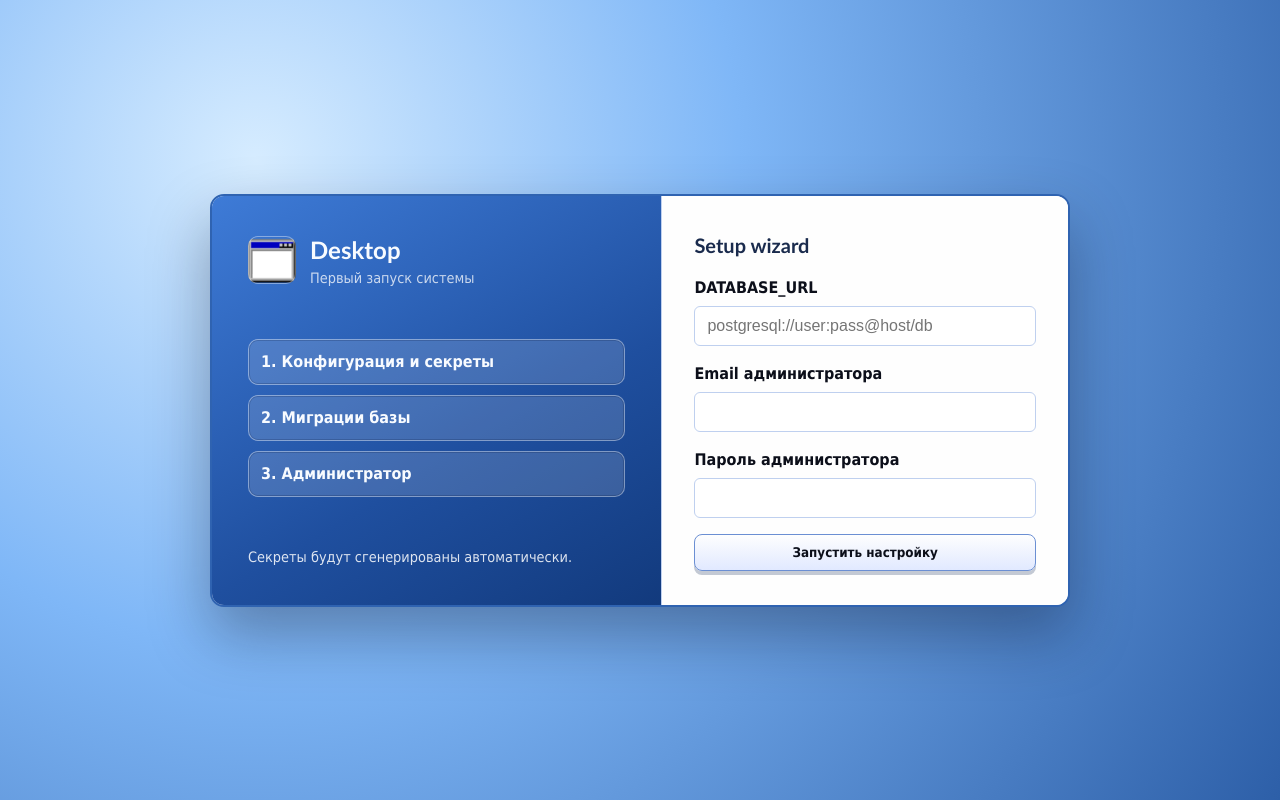
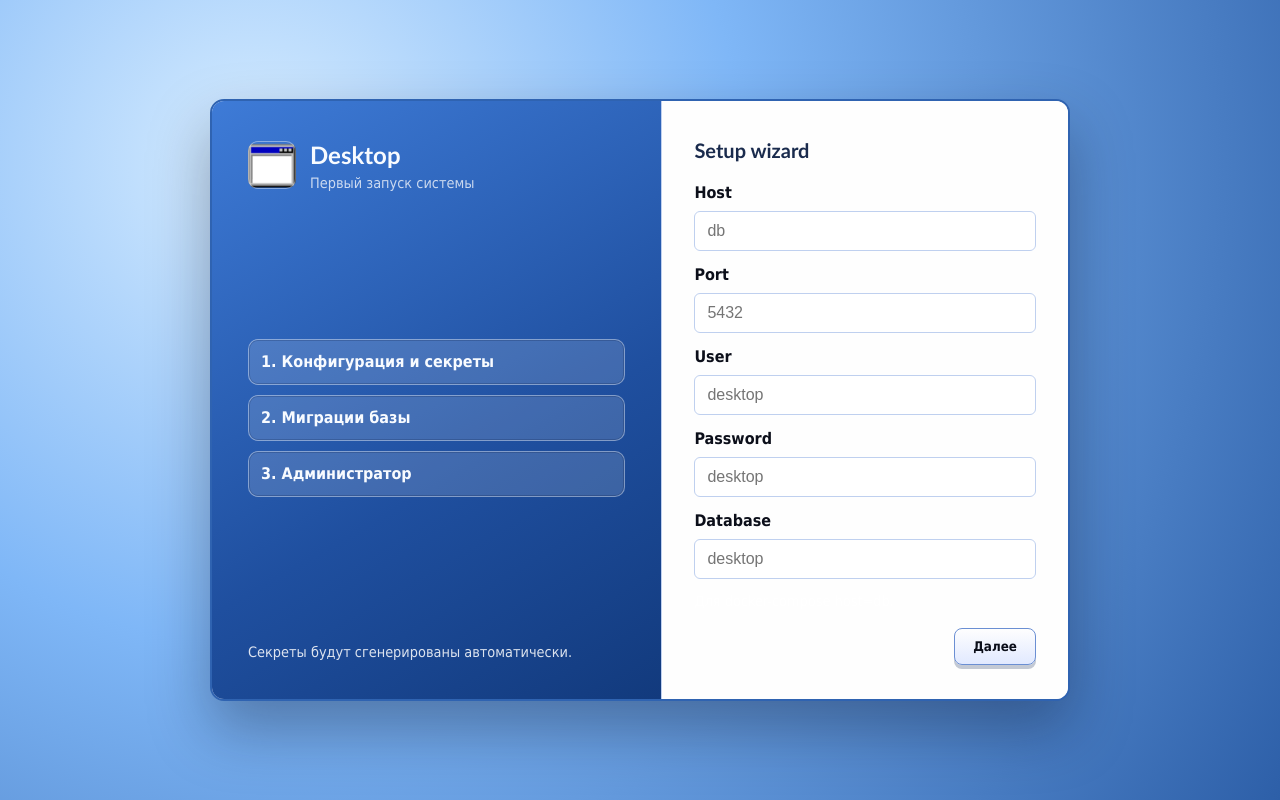
Before and after one commit to bitplain/desktop, a Next.js app: page /setup in a window 1280 px wide. Built offline with nearby package versions, Linux system fonts and the light colour scheme.

Commit message:
feat: add wizard db step flow

```diff
--- a/src/app/globals.css
+++ b/src/app/globals.css
@@ -240,6 +240,17 @@ textarea {
   background: var(--panel-bg);
   border: 1px solid var(--panel-border);
   border-radius: 10px;
+}
+
+.setup-db {
+  display: grid;
+  gap: 12px;
+}
+
+.setup-actions {
+  display: flex;
+  justify-content: flex-end;
+  gap: 10px;
 }
 
 .login-form-header {
--- a/src/app/setup/SetupWizard.tsx
+++ b/src/app/setup/SetupWizard.tsx
@@ -9,37 +9,63 @@ type WizardProps = {
   initialStatus: Exclude<SetupStatus, "ready">;
 };
 
+type WizardStep = "db" | "admin";
+
 type LayoutProps = {
   status: Exclude<SetupStatus, "ready">;
+  step: WizardStep;
   email: string;
   password: string;
   databaseUrl: string;
+  dbHost: string;
+  dbPort: string;
+  dbUser: string;
+  dbPassword: string;
+  dbName: string;
   loading: boolean;
   error: string | null;
   success: boolean;
   onChangeEmail: (value: string) => void;
   onChangePassword: (value: string) => void;
   onChangeDatabaseUrl: (value: string) => void;
+  onChangeDbHost: (value: string) => void;
+  onChangeDbPort: (value: string) => void;
+  onChangeDbUser: (value: string) => void;
+  onChangeDbPassword: (value: string) => void;
+  onChangeDbName: (value: string) => void;
   onSubmit: (event: React.FormEvent) => void;
+  onNext: () => void;
+  onBack: () => void;
   onLogin: () => void;
 };
 
 export function SetupWizardLayout({
   status,
+  step,
   email,
   password,
   databaseUrl,
+  dbHost,
+  dbPort,
+  dbUser,
+  dbPassword,
+  dbName,
   loading,
   error,
   success,
   onChangeEmail,
   onChangePassword,
   onChangeDatabaseUrl,
+  onChangeDbHost,
+  onChangeDbPort,
+  onChangeDbUser,
+  onChangeDbPassword,
+  onChangeDbName,
   onSubmit,
+  onNext,
+  onBack,
   onLogin,
 }: LayoutProps) {
-  const needsDatabase = status === "needsSetup";
-
   return (
     <div className="login-screen">
       <div className="login-panel setup-panel">
@@ -66,20 +92,66 @@ export function SetupWizardLayout({
           {!success ? (
             <form className="stack" onSubmit={onSubmit}>
               <div className="login-form-header">Setup wizard</div>
-              {needsDatabase ? (
+              {step === "db" ? (
+                <div className="setup-db">
                   <label className="setup-field">
-                  <span>DATABASE_URL</span>
+                    <span>Host</span>
                     <input
                       className="xp-input"
-                    value={databaseUrl}
-                    onChange={(event) => onChangeDatabaseUrl(event.target.value)}
-                    placeholder="postgresql://user:pass@host/db"
+                      value={dbHost}
+                      onChange={(event) => onChangeDbHost(event.target.value)}
+                      placeholder="db"
                       required
                     />
                   </label>
+                  <label className="setup-field">
+                    <span>Port</span>
+                    <input
+                      className="xp-input"
+                      value={dbPort}
+                      onChange={(event) => onChangeDbPort(event.target.value)}
+                      placeholder="5432"
+                      required
+                    />
+                  </label>
+                  <label className="setup-field">
+                    <span>User</span>
+                    <input
+                      className="xp-input"
+                      value={dbUser}
+                      onChange={(event) => onChangeDbUser(event.target.value)}
+                      placeholder="desktop"
+                      required
+                    />
+                  </label>
+                  <label className="setup-field">
+                    <span>Password</span>
+                    <input
+                      className="xp-input"
+                      type="password"
+                      value={dbPassword}
+                      onChange={(event) => onChangeDbPassword(event.target.value)}
+                      placeholder="desktop"
+                      required
+                    />
+                  </label>
+                  <label className="setup-field">
+                    <span>Database</span>
+                    <input
+                      className="xp-input"
+                      value={dbName}
+                      onChange={(event) => onChangeDbName(event.target.value)}
+                      placeholder="desktop"
+                      required
+                    />
+                  </label>
+                  <div className="setup-note">Для docker-compose host=db.</div>
+                </div>
               ) : (
+                <>
+                  {status === "needsAdmin" ? (
                     <div className="setup-note">База уже настроена. Создайте администратора.</div>
-              )}
+                  ) : null}
                   <label className="setup-field">
                     <span>Email администратора</span>
                     <input
@@ -100,10 +172,25 @@ export function SetupWizardLayout({
                       required
                     />
                   </label>
+                </>
+              )}
               {error ? <div className="notice">{error}</div> : null}
+              <div className="setup-actions">
+                {step === "admin" && status === "needsSetup" ? (
+                  <button className="xp-button secondary" type="button" onClick={onBack}>
+                    Назад
+                  </button>
+                ) : null}
+                {step === "db" ? (
+                  <button className="xp-button" type="button" onClick={onNext}>
+                    Далее
+                  </button>
+                ) : (
                   <button className="xp-button" type="submit" disabled={loading}>
                     {loading ? "Настраиваем..." : "Запустить настройку"}
                   </button>
+                )}
+              </div>
             </form>
           ) : (
             <div className="setup-success">
@@ -127,7 +214,15 @@ export function SetupWizardLayout({
 export default function SetupWizard({ initialStatus }: WizardProps) {
   const router = useRouter();
   const [status] = useState(initialStatus);
+  const [step, setStep] = useState<WizardStep>(
+    initialStatus === "needsSetup" ? "db" : "admin"
+  );
   const [databaseUrl, setDatabaseUrl] = useState("");
+  const [dbHost, setDbHost] = useState("");
+  const [dbPort, setDbPort] = useState("");
+  const [dbUser, setDbUser] = useState("");
+  const [dbPassword, setDbPassword] = useState("");
+  const [dbName, setDbName] = useState("");
   const [email, setEmail] = useState("");
   const [password, setPassword] = useState("");
   const [loading, setLoading] = useState(false);
@@ -135,9 +230,32 @@ export default function SetupWizard({ initialStatus }: WizardProps) {
   const [success, setSuccess] = useState(false);
 
   const payload = useMemo(
-    () => ({ databaseUrl, email, password }),
-    [databaseUrl, email, password]
+    () => ({
+      databaseUrl,
+      dbHost,
+      dbPort,
+      dbUser,
+      dbPassword,
+      dbName,
+      email,
+      password,
+    }),
+    [databaseUrl, dbHost, dbPort, dbUser, dbPassword, dbName, email, password]
   );
+
+  const onNext = () => {
+    setError(null);
+    if (!dbHost.trim() || !dbPort.trim() || !dbUser.trim() || !dbPassword.trim() || !dbName.trim()) {
+      setError("Заполните все поля базы данных.");
+      return;
+    }
+    setStep("admin");
+  };
+
+  const onBack = () => {
+    setError(null);
+    setStep("db");
+  };
 
   const onSubmit = async (event: React.FormEvent) => {
     event.preventDefault();
@@ -157,16 +275,29 @@ export default function SetupWizard({ initialStatus }: WizardProps) {
   return (
     <SetupWizardLayout
       status={status}
+      step={step}
       email={email}
       password={password}
       databaseUrl={databaseUrl}
+      dbHost={dbHost}
+      dbPort={dbPort}
+      dbUser={dbUser}
+      dbPassword={dbPassword}
+      dbName={dbName}
       loading={loading}
       error={error}
       success={success}
       onChangeEmail={setEmail}
       onChangePassword={setPassword}
       onChangeDatabaseUrl={setDatabaseUrl}
+      onChangeDbHost={setDbHost}
+      onChangeDbPort={setDbPort}
+      onChangeDbUser={setDbUser}
+      onChangeDbPassword={setDbPassword}
+      onChangeDbName={setDbName}
       onSubmit={onSubmit}
+      onNext={onNext}
+      onBack={onBack}
       onLogin={() => router.push("/login")}
     />
   );
```
Also changed, not shown: 1 other file (tests, documents, lock files or other folders). Lines whose indentation alone changed are shown as unchanged.
